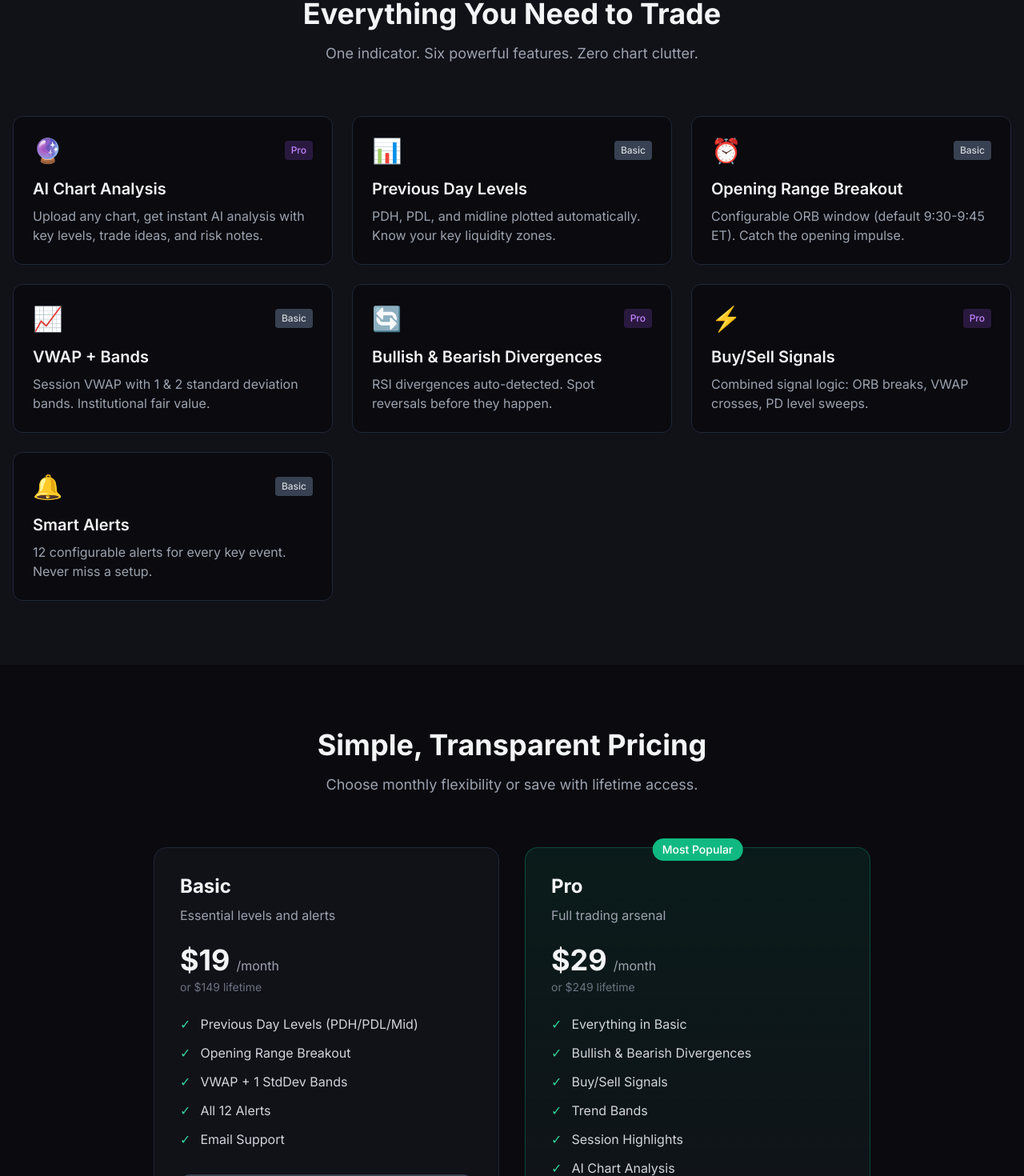
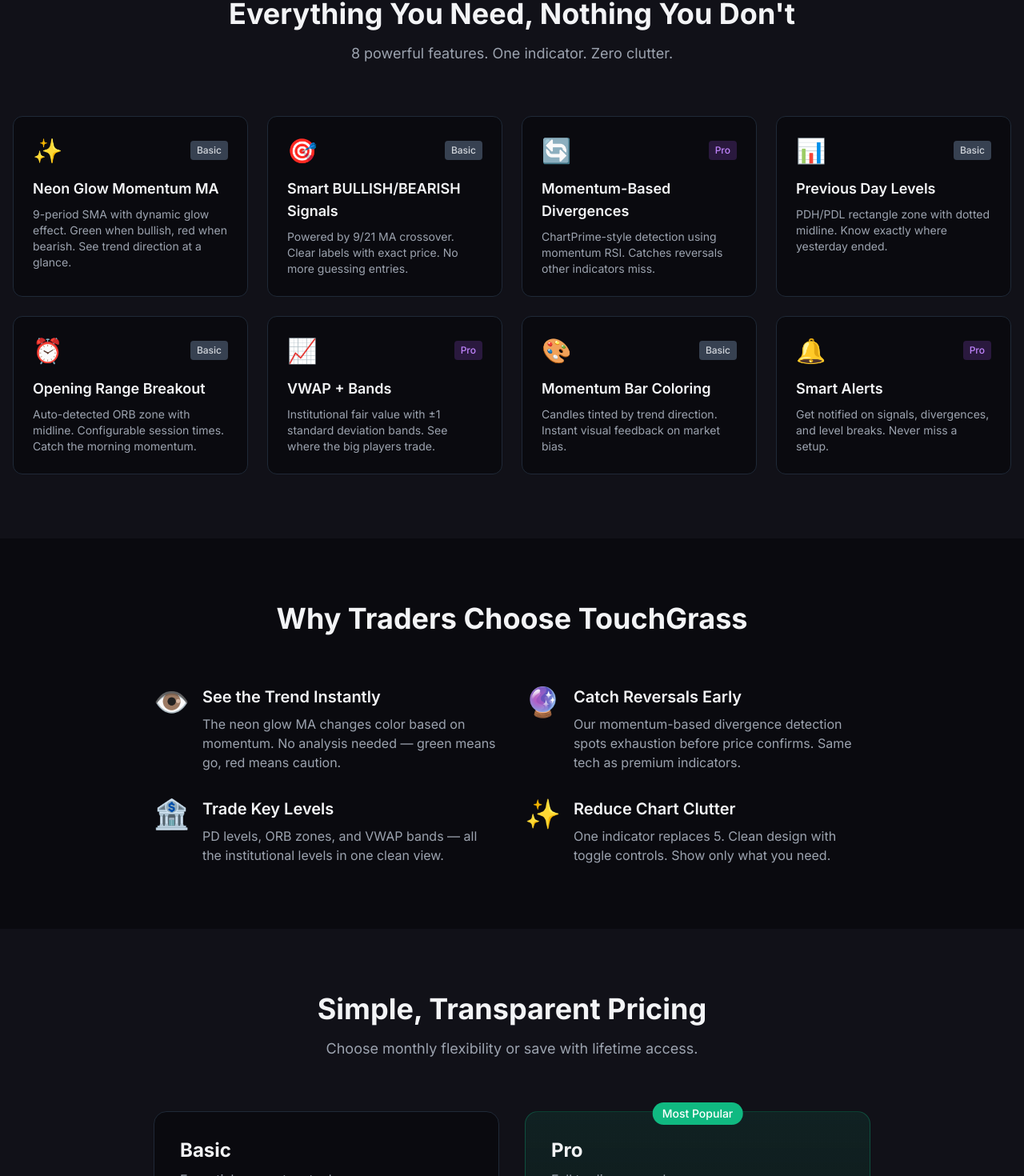
Before and after one commit to RuckVibeCodes/touchgrass-indicator, a Next.js app: page / in a window 1280 px wide. Shown: the part 1284-2754 px from the top of the page at 80% size. Built offline with nearby package versions, Linux system fonts and the light colour scheme.

Commit message:
Update landing page with final indicator features

```diff
--- a/src/app/page.tsx
+++ b/src/app/page.tsx
@@ -4,46 +4,75 @@
 
 const features = [
   {
-    icon: "🔮",
-    title: "AI Chart Analysis",
-    description: "Upload any chart, get instant AI analysis with key levels, trade ideas, and risk notes.",
+    icon: "✨",
+    title: "Neon Glow Momentum MA",
+    description: "9-period SMA with dynamic glow effect. Green when bullish, red when bearish. See trend direction at a glance.",
+    tier: "Basic"
+  },
+  {
+    icon: "🎯",
+    title: "Smart BULLISH/BEARISH Signals",
+    description: "Powered by 9/21 MA crossover. Clear labels with exact price. No more guessing entries.",
+    tier: "Basic"
+  },
+  {
+    icon: "🔄",
+    title: "Momentum-Based Divergences",
+    description: "ChartPrime-style detection using momentum RSI. Catches reversals other indicators miss.",
     tier: "Pro"
   },
   {
     icon: "📊",
     title: "Previous Day Levels",
-    description: "PDH, PDL, and midline plotted automatically. Know your key liquidity zones.",
+    description: "PDH/PDL rectangle zone with dotted midline. Know exactly where yesterday ended.",
     tier: "Basic"
   },
   {
     icon: "⏰",
     title: "Opening Range Breakout",
-    description: "Configurable ORB window (default 9:30-9:45 ET). Catch the opening impulse.",
+    description: "Auto-detected ORB zone with midline. Configurable session times. Catch the morning momentum.",
     tier: "Basic"
   },
   {
     icon: "📈",
     title: "VWAP + Bands",
-    description: "Session VWAP with 1 & 2 standard deviation bands. Institutional fair value.",
-    tier: "Basic"
-  },
-  {
-    icon: "🔄",
-    title: "Bullish & Bearish Divergences",
-    description: "RSI divergences auto-detected. Spot reversals before they happen.",
+    description: "Institutional fair value with ±1 standard deviation bands. See where the big players trade.",
     tier: "Pro"
   },
   {
-    icon: "⚡",
-    title: "Buy/Sell Signals",
-    description: "Combined signal logic: ORB breaks, VWAP crosses, PD level sweeps.",
-    tier: "Pro"
+    icon: "🎨",
+    title: "Momentum Bar Coloring",
+    description: "Candles tinted by trend direction. Instant visual feedback on market bias.",
+    tier: "Basic"
   },
   {
     icon: "🔔",
     title: "Smart Alerts",
-    description: "12 configurable alerts for every key event. Never miss a setup.",
-    tier: "Basic"
+    description: "Get notified on signals, divergences, and level breaks. Never miss a setup.",
+    tier: "Pro"
+  }
+];
+
+const benefits = [
+  {
+    title: "See the Trend Instantly",
+    description: "The neon glow MA changes color based on momentum. No analysis needed — green means go, red means caution.",
+    icon: "👁️"
+  },
+  {
+    title: "Catch Reversals Early",
+    description: "Our momentum-based divergence detection spots exhaustion before price confirms. Same tech as premium indicators.",
+    icon: "🔮"
+  },
+  {
+    title: "Trade Key Levels",
+    description: "PD levels, ORB zones, and VWAP bands — all the institutional levels in one clean view.",
+    icon: "🏦"
+  },
+  {
+    title: "Reduce Chart Clutter",
+    description: "One indicator replaces 5. Clean design with toggle controls. Show only what you need.",
+    icon: "✨"
   }
 ];
 
@@ -51,19 +80,19 @@
   {
     name: "Alex T.",
     role: "Day Trader",
-    quote: "Finally, one indicator that replaces 5 others on my chart. Clean, fast, and accurate.",
+    quote: "The divergence detection alone paid for itself. Caught a reversal that saved my week.",
     avatar: "🧑‍💼"
   },
   {
     name: "Sarah M.",
     role: "Crypto Trader",
-    quote: "The divergence detection alone is worth the Pro upgrade. Caught 3 reversals last week.",
+    quote: "Finally, one indicator that does it all. My charts are so much cleaner now.",
     avatar: "👩‍💻"
   },
   {
     name: "Marcus J.",
-    role: "Forex Trader",
-    quote: "ORB + VWAP combo is lethal on ES futures. My win rate jumped 15%.",
+    role: "Futures Trader",
+    quote: "The ORB + VWAP combo is lethal on ES. Win rate jumped noticeably.",
     avatar: "👨‍💼"
   }
 ];
@@ -74,20 +103,24 @@
     a: "TouchGrass works on any market available on TradingView — crypto, forex, stocks, futures, and indices."
   },
   {
-    q: "What's the difference between Basic and Pro?",
-    a: "Basic includes PD levels, ORB, VWAP with bands, and all alerts. Pro adds divergence detection, buy/sell signals, trend bands, session highlights, and AI chart analysis."
+    q: "What is the difference between Basic and Pro?",
+    a: "Basic includes the momentum MA, PD/ORB levels, bar coloring, and signals. Pro adds momentum-based divergence detection, VWAP bands, AI chart analysis, and priority support."
   },
   {
-    q: "Is this a strategy or an indicator?",
-    a: "TouchGrass is an indicator that provides levels, signals, and alerts. You make the trading decisions - we give you the edge."
+    q: "How does the divergence detection work?",
+    a: "We use momentum-based RSI (like ChartPrime) instead of regular RSI. This catches divergences earlier and more reliably than traditional methods."
   },
   {
     q: "Do you offer refunds?",
-    a: "Yes, we offer a 7-day money-back guarantee if you're not satisfied. No questions asked."
+    a: "Yes, we offer a 7-day money-back guarantee if you are not satisfied. No questions asked."
   },
   {
     q: "How do I access the indicator after purchase?",
     a: "After purchase, you receive access to the invite-only TradingView script. Add it to your chart and you are ready to trade."
+  },
+  {
+    q: "Can I use this for scalping?",
+    a: "Absolutely. The momentum MA and ORB zones are perfect for scalping. Many users run it on 1-5 minute charts."
   }
 ];
 
@@ -108,11 +141,11 @@
               <Link href="#features" className="text-gray-400 hover:text-white transition-colors">
                 Features
               </Link>
+              <Link href="#benefits" className="text-gray-400 hover:text-white transition-colors">
+                Benefits
+              </Link>
               <Link href="#pricing" className="text-gray-400 hover:text-white transition-colors">
                 Pricing
-              </Link>
-              <Link href="#testimonials" className="text-gray-400 hover:text-white transition-colors">
-                Testimonials
               </Link>
               <Link href="#faq" className="text-gray-400 hover:text-white transition-colors">
                 FAQ
@@ -132,22 +165,22 @@
       <section className="pt-32 pb-20 px-4">
         <div className="max-w-7xl mx-auto text-center">
           <div className="inline-block px-4 py-1 bg-emerald-500/10 border border-emerald-500/20 rounded-full text-emerald-400 text-sm mb-6">
-            🚀 Now available on TradingView
+            🔥 The all-in-one TradingView indicator
           </div>
           <h1 className="text-4xl sm:text-5xl lg:text-6xl font-bold mb-6 leading-tight">
-            Trade with Structure,<br />
-            <span className="text-emerald-400">Not Emotion</span>
+            Momentum. Levels. Divergences.<br />
+            <span className="text-emerald-400">One Clean Indicator.</span>
           </h1>
           <p className="text-xl text-gray-400 max-w-2xl mx-auto mb-8">
-            The all-in-one TradingView indicator combining PD levels, ORB, VWAP, divergences,
-            and smart signals. Everything you need. Nothing you don&apos;t.
+            TouchGrass combines a neon glow momentum MA, smart signals, PD/ORB zones,
+            VWAP bands, and ChartPrime-style divergence detection — all in one clutter-free package.
           </p>
           <div className="flex flex-col sm:flex-row gap-4 justify-center">
             <Link
               href="#pricing"
               className="px-8 py-4 bg-emerald-500 hover:bg-emerald-600 text-white rounded-xl font-semibold text-lg transition-colors"
             >
-              Start Trading Smarter
+              Get TouchGrass
             </Link>
             <Link
               href="/analyze"
@@ -183,13 +216,13 @@
         <div className="max-w-7xl mx-auto">
           <div className="text-center mb-16">
             <h2 className="text-3xl sm:text-4xl font-bold mb-4">
-              Everything You Need to Trade
+              Everything You Need, Nothing You Don&apos;t
             </h2>
             <p className="text-gray-400 text-lg max-w-2xl mx-auto">
-              One indicator. Six powerful features. Zero chart clutter.
+              8 powerful features. One indicator. Zero clutter.
             </p>
           </div>
-          <div className="grid md:grid-cols-2 lg:grid-cols-3 gap-6">
+          <div className="grid md:grid-cols-2 lg:grid-cols-4 gap-6">
             {features.map((feature, i) => (
               <div
                 key={i}
@@ -205,8 +238,30 @@
                     {feature.tier}
                   </span>
                 </div>
-                <h3 className="text-xl font-semibold mb-2">{feature.title}</h3>
-                <p className="text-gray-400">{feature.description}</p>
+                <h3 className="text-lg font-semibold mb-2">{feature.title}</h3>
+                <p className="text-gray-400 text-sm">{feature.description}</p>
+              </div>
+            ))}
+          </div>
+        </div>
+      </section>
+
+      {/* Benefits */}
+      <section id="benefits" className="py-20 px-4">
+        <div className="max-w-7xl mx-auto">
+          <div className="text-center mb-16">
+            <h2 className="text-3xl sm:text-4xl font-bold mb-4">
+              Why Traders Choose TouchGrass
+            </h2>
+          </div>
+          <div className="grid md:grid-cols-2 gap-8 max-w-4xl mx-auto">
+            {benefits.map((benefit, i) => (
+              <div key={i} className="flex gap-4">
+                <div className="text-4xl">{benefit.icon}</div>
+                <div>
+                  <h3 className="text-xl font-semibold mb-2">{benefit.title}</h3>
+                  <p className="text-gray-400">{benefit.description}</p>
+                </div>
               </div>
             ))}
           </div>
@@ -214,7 +269,7 @@
       </section>
 
       {/* Pricing */}
-      <section id="pricing" className="py-20 px-4">
+      <section id="pricing" className="py-20 px-4 bg-[#111118]">
         <div className="max-w-7xl mx-auto">
           <div className="text-center mb-16">
             <h2 className="text-3xl sm:text-4xl font-bold mb-4">
@@ -226,10 +281,10 @@
           </div>
           <div className="grid md:grid-cols-2 gap-8 max-w-4xl mx-auto">
             {/* Basic */}
-            <div className="bg-[#111118] border border-gray-800 rounded-2xl p-8">
+            <div className="bg-[#0a0a0f] border border-gray-800 rounded-2xl p-8">
               <div className="mb-6">
                 <h3 className="text-2xl font-bold mb-2">Basic</h3>
-                <p className="text-gray-400">Essential levels and alerts</p>
+                <p className="text-gray-400">Essential momentum tools</p>
               </div>
               <div className="mb-6">
                 <div className="flex items-baseline gap-2">
@@ -240,10 +295,11 @@
               </div>
               <ul className="space-y-3 mb-8">
                 {[
-                  "Previous Day Levels (PDH/PDL/Mid)",
+                  "Neon Glow Momentum MA",
+                  "BULLISH/BEARISH Signals",
+                  "Previous Day Levels (PDH/PDL)",
                   "Opening Range Breakout",
-                  "VWAP + 1 StdDev Bands",
-                  "All 12 Alerts",
+                  "Momentum Bar Coloring",
                   "Email Support"
                 ].map((item, i) => (
                   <li key={i} className="flex items-center gap-3">
@@ -258,7 +314,7 @@
             </div>
 
             {/* Pro */}
-            <div className="bg-gradient-to-b from-emerald-500/10 to-[#111118] border border-emerald-500/30 rounded-2xl p-8 relative">
+            <div className="bg-gradient-to-b from-emerald-500/10 to-[#0a0a0f] border border-emerald-500/30 rounded-2xl p-8 relative">
               <div className="absolute -top-3 left-1/2 -translate-x-1/2 px-3 py-1 bg-emerald-500 text-white text-sm font-medium rounded-full">
                 Most Popular
               </div>
@@ -276,11 +332,10 @@
               <ul className="space-y-3 mb-8">
                 {[
                   "Everything in Basic",
-                  "Bullish & Bearish Divergences",
-                  "Buy/Sell Signals",
-                  "Trend Bands",
-                  "Session Highlights",
+                  "Momentum-Based Divergences",
+                  "VWAP + StdDev Bands",
                   "AI Chart Analysis",
+                  "All Smart Alerts",
                   "Priority Support"
                 ].map((item, i) => (
                   <li key={i} className="flex items-center gap-3">
@@ -298,21 +353,21 @@
       </section>
 
       {/* Testimonials */}
-      <section id="testimonials" className="py-20 px-4 bg-[#111118]">
+      <section id="testimonials" className="py-20 px-4">
         <div className="max-w-7xl mx-auto">
           <div className="text-center mb-16">
             <h2 className="text-3xl sm:text-4xl font-bold mb-4">
               Traders Love TouchGrass
             </h2>
             <p className="text-gray-400 text-lg max-w-2xl mx-auto">
-              Join hundreds of traders who have upgraded their charts.
+              Join traders who have upgraded their charts.
             </p>
           </div>
           <div className="grid md:grid-cols-3 gap-6">
             {testimonials.map((t, i) => (
               <div
                 key={i}
-                className="bg-[#0a0a0f] border border-gray-800 rounded-xl p-6"
+                className="bg-[#111118] border border-gray-800 rounded-xl p-6"
               >
                 <p className="text-gray-300 mb-6">&ldquo;{t.quote}&rdquo;</p>
                 <div className="flex items-center gap-3">
@@ -331,7 +386,7 @@
       </section>
 
       {/* FAQ */}
-      <section id="faq" className="py-20 px-4">
+      <section id="faq" className="py-20 px-4 bg-[#111118]">
         <div className="max-w-3xl mx-auto">
           <div className="text-center mb-16">
             <h2 className="text-3xl sm:text-4xl font-bold mb-4">
@@ -342,7 +397,7 @@
             {faqs.map((faq, i) => (
               <div
                 key={i}
-                className="bg-[#111118] border border-gray-800 rounded-xl p-6"
+                className="bg-[#0a0a0f] border border-gray-800 rounded-xl p-6"
               >
                 <h3 className="font-semibold text-lg mb-2">{faq.q}</h3>
                 <p className="text-gray-400">{faq.a}</p>
@@ -353,10 +408,10 @@
       </section>
 
       {/* CTA */}
-      <section className="py-20 px-4 bg-gradient-to-b from-[#111118] to-[#0a0a0f]">
+      <section className="py-20 px-4">
         <div className="max-w-4xl mx-auto text-center">
           <h2 className="text-3xl sm:text-4xl font-bold mb-6">
-            Ready to Trade with an Edge?
+            Ready to Trade with Clarity?
           </h2>
           <p className="text-xl text-gray-400 mb-8">
             Join traders who ditched the indicator clutter for one clean, powerful tool.
```
